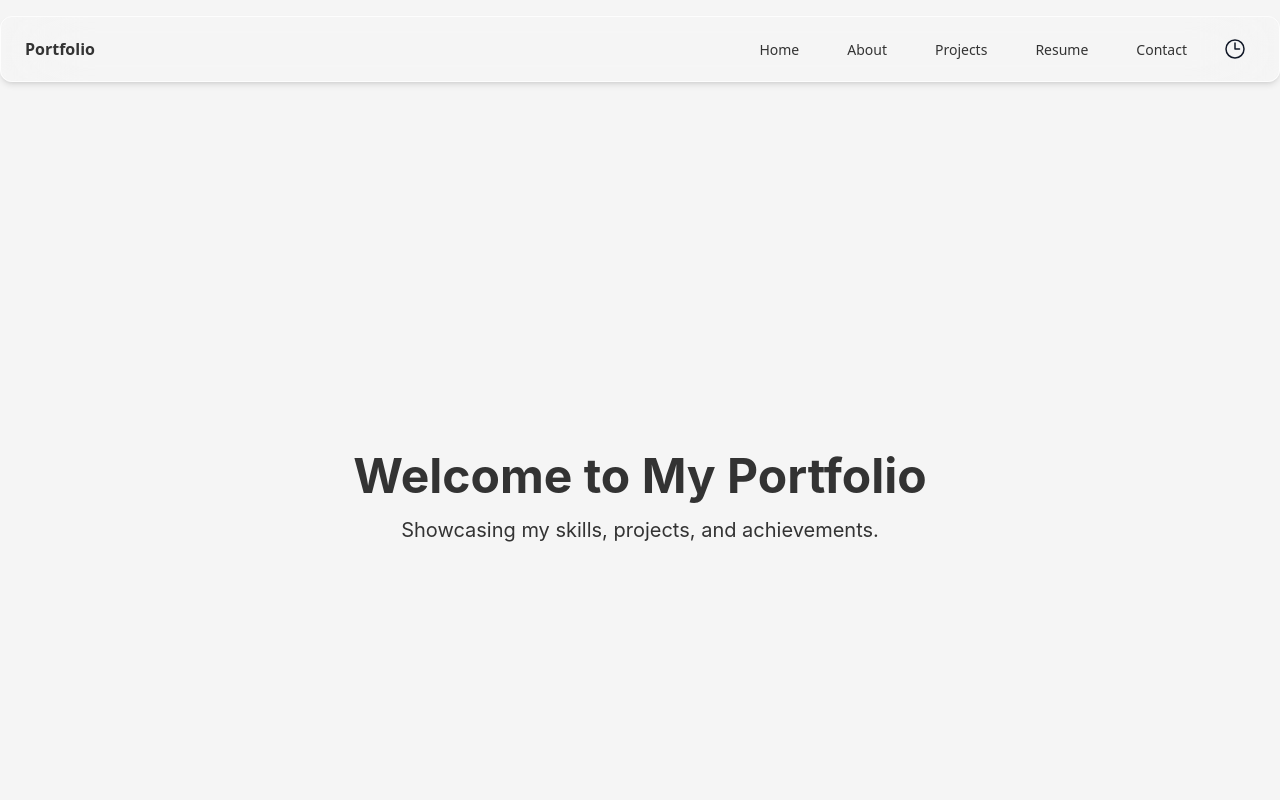
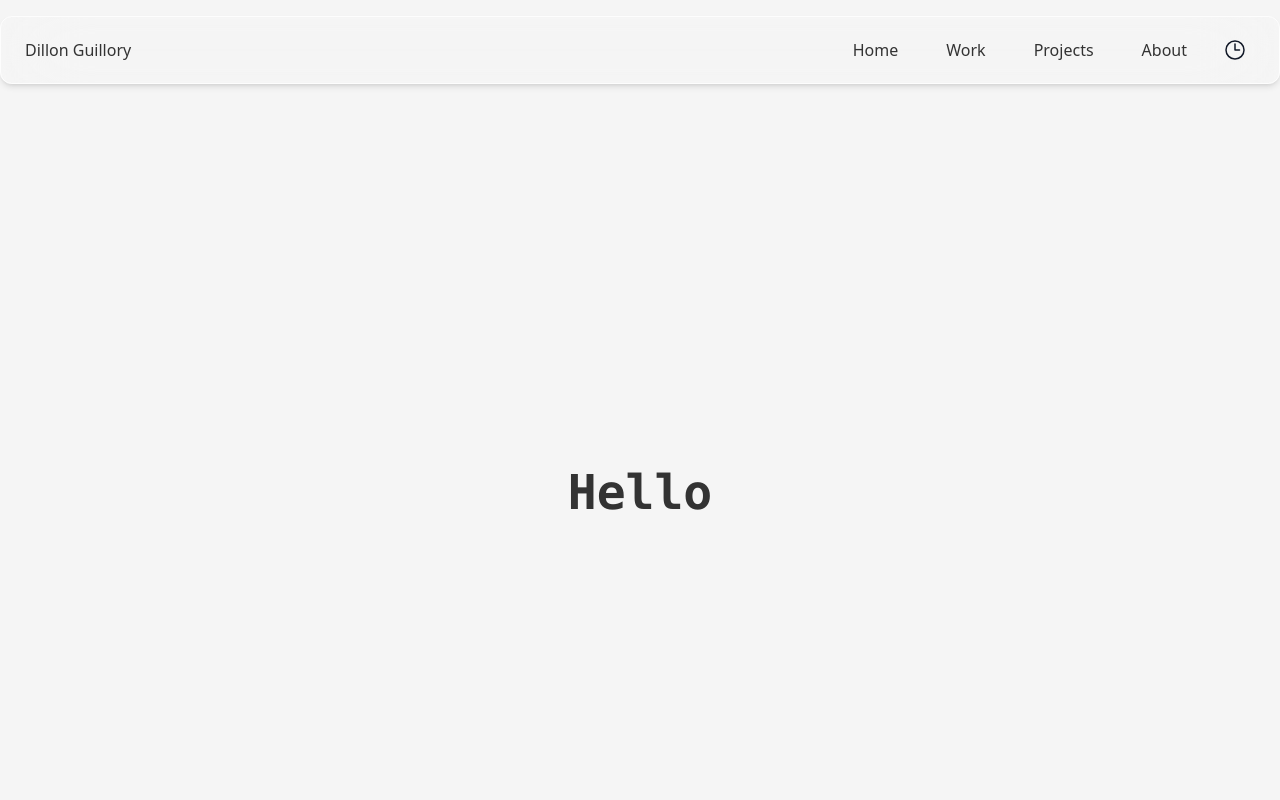
Before and after one commit to dillguill/dillguill.github.io, a React (Create React App) app: page / in a window 1280 px wide. Shown: the top 800 px of the page. Built offline with nearby package versions, Linux system fonts and the light colour scheme.

Commit message:
Cleaned and staged layout for future updates

```diff
--- a/src/App.css
+++ b/src/App.css
@@ -26,5 +26,3 @@ header, footer {
 a {
     color: var(--text-color);
 }
-
-/* Add more styles as needed */
--- a/src/App.js
+++ b/src/App.js
@@ -2,12 +2,12 @@ import './App.css';
 import React from 'react';
 import { BrowserRouter as Router, Routes, Route } from 'react-router-dom';
 import { NavbarSimple } from './components/Navbar';
-import Footer from './components/Footer';
+// import Footer from './components/Footer';
 import Home from './components/Home';
 import About from './components/About';
-import Resume from './components/Resume';
+// import Resume from './components/Resume';
 import Projects from './components/Projects';
-import Contact from './components/Contact';
+// import Contact from './components/Contact';
 
 function App() {
   return (
@@ -16,11 +16,11 @@ function App() {
       <Routes>
         <Route path="/" element={<Home />} />
         <Route path="/about" element={<About />} />
-        <Route path="/resume" element={<Resume />} />
+        {/* <Route path="/resume" element={<Resume />} /> */}
         <Route path="/projects" element={<Projects />} />
-        <Route path="/contact" element={<Contact />} />
+        {/* <Route path="/contact" element={<Contact />} /> */}
       </Routes>
-      <Footer />
+      {/* <Footer /> */}
     </Router>
   );
 }
--- a/src/components/About.js
+++ b/src/components/About.js
@@ -3,12 +3,12 @@ import React from 'react';
 const About = () => {
   return (
     <section id="about" className="py-12">
-      <div className="container mx-auto text-center">
+      {/* <div className="container mx-auto text-center">
         <h2 className="text-3xl font-bold mb-4">About Me</h2>
         <p className="text-lg max-w-2xl mx-auto">
           I am a passionate developer with expertise in React, Tailwind, and building stunning user interfaces.
         </p>
-      </div>
+      </div> */}
     </section>
   );
 };
--- a/src/components/Home.js
+++ b/src/components/Home.js
@@ -4,8 +4,8 @@ const Home = () => {
   return (
     <section id="home" className="h-screen flex items-center justify-center">
       <div className="text-center">
-        <h1 className="text-5xl font-bold mb-4">Welcome to My Portfolio</h1>
-        <p className="text-xl">Showcasing my skills, projects, and achievements.</p>
+        <h1 className="text-5xl font-bold mb-4">Hello</h1> {/*have an animation cycle through of different languages saying hello*/}
+        {/* <p className="text-xl">Showcasing my skills, projects, and achievements.</p> */}
       </div>
     </section>
   );
--- a/src/components/Navbar.js
+++ b/src/components/Navbar.js
@@ -12,31 +12,31 @@ import { ThemeToggle } from "./ThemeToggle";
 function NavList() {
   return (
     <ul className="my-2 flex flex-col gap-2 lg:mb-0 lg:mt-0 lg:flex-row lg:items-center lg:gap-6">
-      <Typography as="li" variant="small" className="p-1 font-medium">
+      <Typography as="li" variant="medium" className="p-1">
         <Link to="/" className="flex items-center transition-colors duration-300 rounded-md hover:bg-gray-200 dark:hover:bg-gray-700 px-2 py-1">
           Home
         </Link>
       </Typography>
-      <Typography as="li" variant="small" className="p-1 font-medium">
+      <Typography as="li" variant="medium" className="p-1">
+        <Link to="/work" className="flex items-center transition-colors duration-300 rounded-md hover:bg-gray-200 dark:hover:bg-gray-700 px-2 py-1">
+          Work
+        </Link>
+      </Typography>
+      <Typography as="li" variant="medium" className="p-1">
+        <Link to="/projects" className="flex items-center transition-colors duration-300 rounded-md hover:bg-gray-200 dark:hover:bg-gray-700 px-2 py-1">
+          Projects
+        </Link>
+      </Typography>
+      <Typography as="li" variant="medium" className="p-1">
         <Link to="/about" className="flex items-center transition-colors duration-300 rounded-md hover:bg-gray-200 dark:hover:bg-gray-700 px-2 py-1">
           About
         </Link>
       </Typography>
-      <Typography as="li" variant="small" className="p-1 font-medium">
-        <Link to="/projects" className="flex items-center transition-colors duration-300 rounded-md hover:bg-gray-200 dark:hover:bg-gray-700 px-2 py-1">
-          Projects
-        </Link>
-      </Typography>
-      <Typography as="li" variant="small" className="p-1 font-medium">
-        <Link to="/resume" className="flex items-center transition-colors duration-300 rounded-md hover:bg-gray-200 dark:hover:bg-gray-700 px-2 py-1">
-          Resume
-        </Link>
-      </Typography>
-      <Typography as="li" variant="small" className="p-1 font-medium">
+      {/* <Typography as="li" variant="medium" className="p-1">
         <Link to="/contact" className="flex items-center transition-colors duration-300 rounded-md hover:bg-gray-200 dark:hover:bg-gray-700 px-2 py-1">
           Contact
         </Link>
-      </Typography>
+      </Typography> */}
     </ul>
   );
 }
@@ -61,11 +61,11 @@ export function NavbarSimple() {
         <Typography
           as="a"
           href="/"
-          variant="h6"
+          variant="medium"
           className="mr-4 cursor-pointer py-1.5"
           style={{ color: 'var(--text-color)' }}
         >
-          Portfolio
+          Dillon Guillory
         </Typography>
         <div className="hidden lg:flex lg:items-center lg:gap-4">
           <NavList />
--- a/src/components/Projects.js
+++ b/src/components/Projects.js
@@ -12,7 +12,7 @@ const Projects = () => {
   return (
     <section id="projects" className="py-12">
       <div className="container mx-auto">
-        <h2 className="text-3xl font-bold text-center mb-8">My Projects</h2>
+        {/* <h2 className="text-3xl font-bold text-center mb-8">My Projects</h2> */}
         <div className="grid grid-cols-1 md:grid-cols-2 lg:grid-cols-3 gap-6 ">
           {repos.map(repo => (
             <div key={repo.id} className="shadow-xl rounded-xl p-6 bg-transparent border border-gray-100">
--- a/src/index.css
+++ b/src/index.css
@@ -4,9 +4,11 @@
 
 body {
   margin: 0;
-  font-family: -apple-system, BlinkMacSystemFont, 'Segoe UI', 'Roboto', 'Oxygen',
+  /* font-family: -apple-system, BlinkMacSystemFont, 'Segoe UI', 'Roboto', 'Oxygen',
     'Ubuntu', 'Cantarell', 'Fira Sans', 'Droid Sans', 'Helvetica Neue',
-    sans-serif;
+    sans-serif; */
+    font-family: source-code-pro, Menlo, Monaco, Consolas, 'Courier New',
+    monospace;
   -webkit-font-smoothing: antialiased;
   -moz-osx-font-smoothing: grayscale;
 }
```
Also changed, not shown: src/components/Header.js (added), src/components/Work.js (added).
